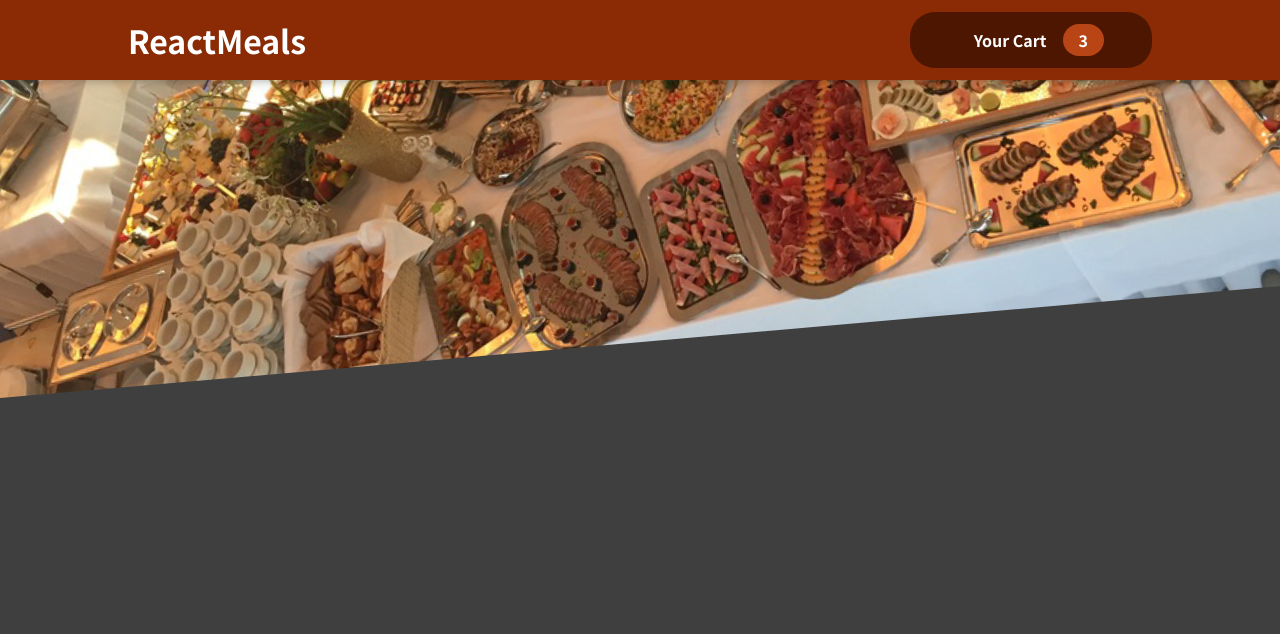
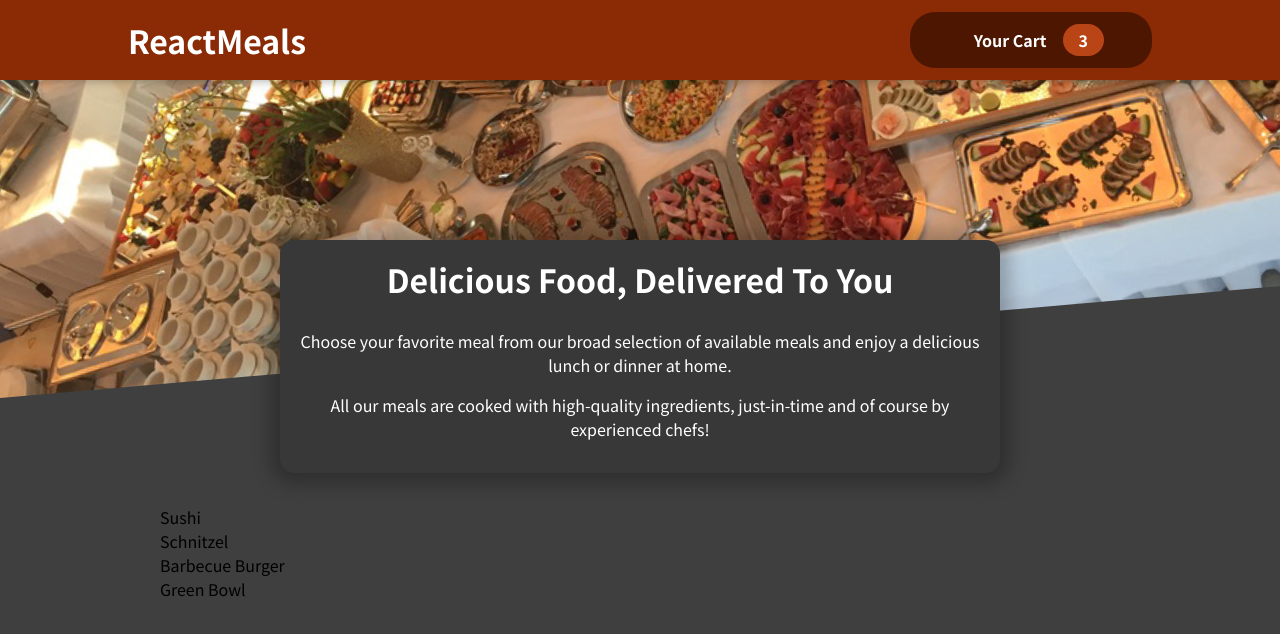
Before and after one commit to Clucas0311/react-food-order-app, a React (Create React App) app: page / in a window 1280 px wide. Shown: the top 634 px of the page. Built offline with nearby package versions, Linux system fonts and the light colour scheme; some icons are missing.

Commit message:
Created Available Meals Component

```diff
--- a/src/App.js
+++ b/src/App.js
@@ -2,11 +2,15 @@
 
 import "./App.css";
 import Header from "./components/Layout/Header";
+import Meals from "./components/Meals/Meals";
 
 const App = () => {
   return (
     <Fragment>
       <Header />
+      <main>
+        <Meals />
+      </main>
     </Fragment>
   );
 };
--- /dev/null
+++ b/src/components/Meals/AvailableMeals.js
@@ -0,0 +1,44 @@
+import React from "react";
+
+import classes from "./AvailableMeals.module.css";
+
+const DUMMY_MEALS = [
+  {
+    id: "m1",
+    name: "Sushi",
+    description: "Finest fish and veggies",
+    price: 22.99,
+  },
+  {
+    id: "m2",
+    name: "Schnitzel",
+    description: "A german specialty!",
+    price: 16.5,
+  },
+  {
+    id: "m3",
+    name: "Barbecue Burger",
+    description: "American, raw, meaty",
+    price: 12.99,
+  },
+  {
+    id: "m4",
+    name: "Green Bowl",
+    description: "Healthy...and green...",
+    price: 18.99,
+  },
+];
+
+const AvailableMeals = () => {
+  return (
+    <section className={classes.meals}>
+      <ul>
+        {DUMMY_MEALS.map((meal) => (
+          <li key={meal.id}>{meal.name}</li>
+        ))}
+      </ul>
+    </section>
+  );
+};
+
+export default AvailableMeals;
--- /dev/null
+++ b/src/components/Meals/AvailableMeals.module.css
@@ -0,0 +1,24 @@
+.meals {
+    max-width: 60rem;
+    width: 90%;
+    margin: 2rem auto;
+    animation: meals-appear 1s ease-out forwards;
+  }
+
+  .meals ul {
+    list-style: none;
+    margin: 0;
+    padding: 0;
+  }
+
+  @keyframes meals-appear {
+    from {
+      opacity: 0;
+      transform: translateY(3rem);
+    }
+
+    to {
+      opacity: 1;
+      transform: translateY(0);
+    }
+  }
--- /dev/null
+++ b/src/components/Meals/Meals.js
@@ -0,0 +1,15 @@
+import React, { Fragment } from "react";
+
+import MealsSummary from "./MealsSummary";
+
+import AvailableMeals from "./AvailableMeals";
+const Meals = () => {
+  return (
+    <Fragment>
+      <MealsSummary />
+      <AvailableMeals />
+    </Fragment>
+  );
+};
+
+export default Meals;
--- /dev/null
+++ b/src/components/Meals/MealsSummary.js
@@ -0,0 +1,21 @@
+import React from "react";
+
+import classes from "./MealsSummary.module.css";
+
+const MealsSummary = () => {
+  return (
+    <section className={classes.summary}>
+      <h2>Delicious Food, Delivered To You</h2>
+      <p>
+        Choose your favorite meal from our broad selection of available meals
+        and enjoy a delicious lunch or dinner at home.
+      </p>
+      <p>
+        All our meals are cooked with high-quality ingredients, just-in-time and
+        of course by experienced chefs!
+      </p>
+    </section>
+  );
+};
+
+export default MealsSummary;
--- /dev/null
+++ b/src/components/Meals/MealsSummary.module.css
@@ -0,0 +1,18 @@
+.summary {
+    text-align: center;
+    max-width: 45rem;
+    width: 90%;
+    margin: auto;
+    margin-top: -10rem;
+    position: relative;
+    background-color: #383838;
+    color: white;
+    border-radius: 14px;
+    padding: 1rem;
+    box-shadow: 0 1px 18px 10px rgba(0, 0, 0, 0.25);
+  }
+
+  .summary h2 {
+    font-size: 2rem;
+    margin-top: 0;
+  }
```
